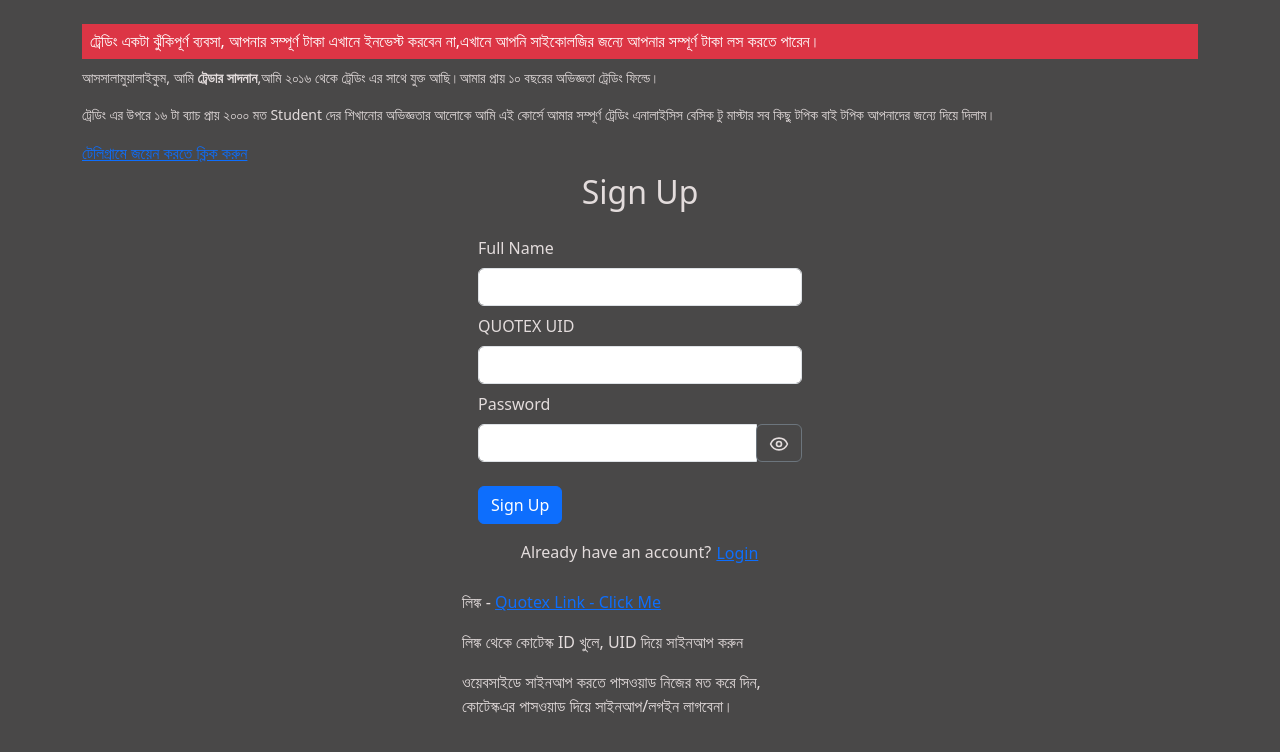
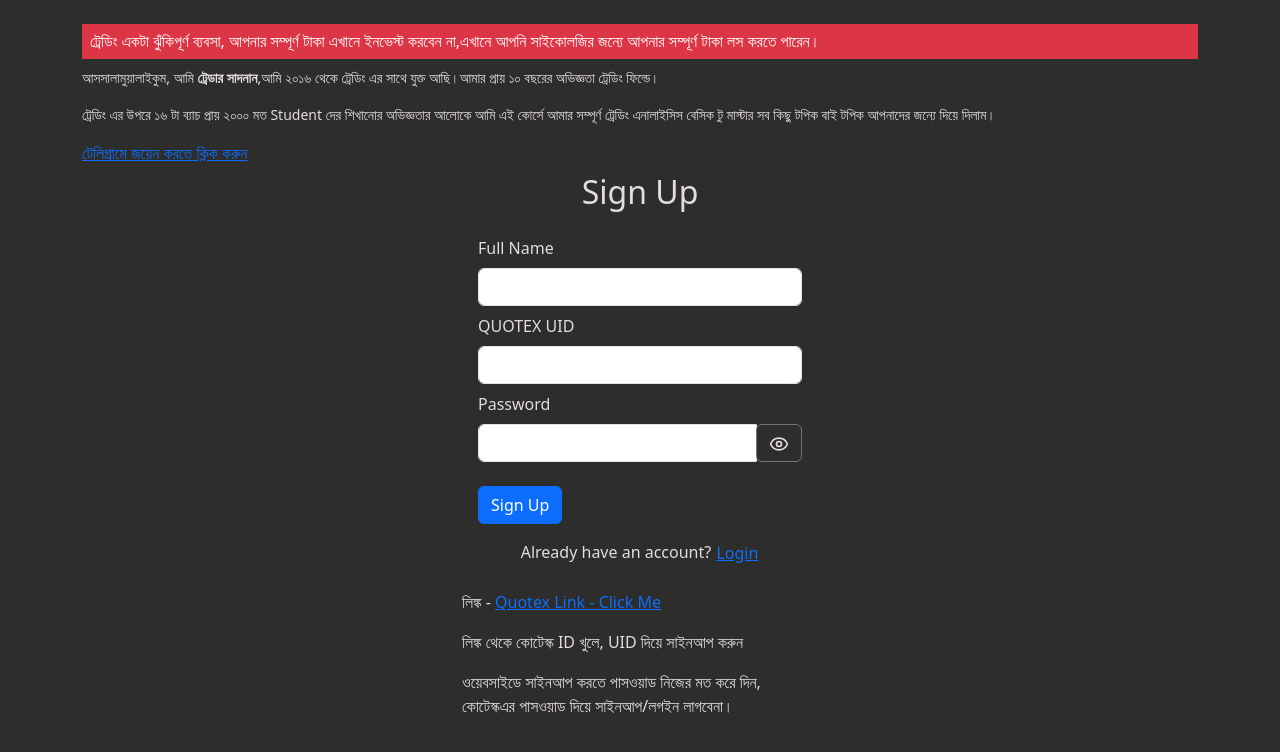
Before and after one commit to fahimsadnan99/learnerForntEnd, a React (Vite) app: page /SignupForm in a window 1280 px wide. Shown: the top 752 px of the page. Built offline with nearby package versions, Linux system fonts and the light colour scheme.

Commit message:
cOLOR CHANGE 3

```diff
--- a/src/index.css
+++ b/src/index.css
@@ -2,14 +2,14 @@
   box-sizing: 0;
   padding: 0;
   margin: 0;
-  background-color: #494848;
+  background-color: #2D2D2C;
   color: #E3DCDC;
 }
 h5 {
   background-color: transparent;
 }
 .bgDark {
-  background-color: #494848;
+  background-color: #2D2D2C;
   color : white;
   font-style: italic;
 }
```
